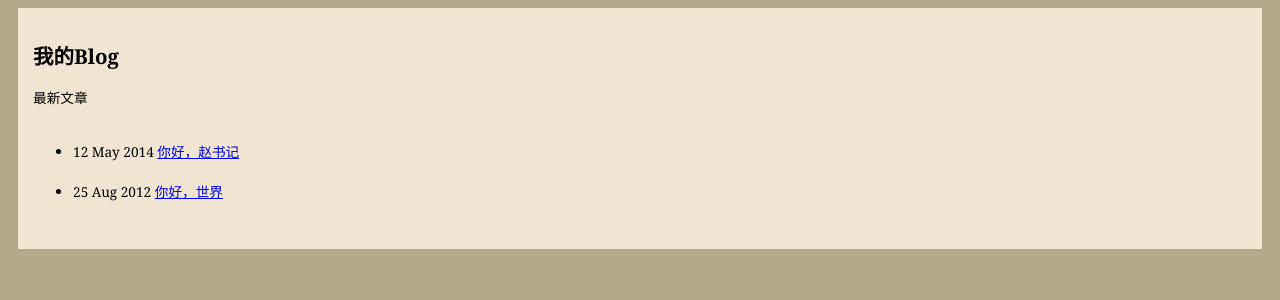
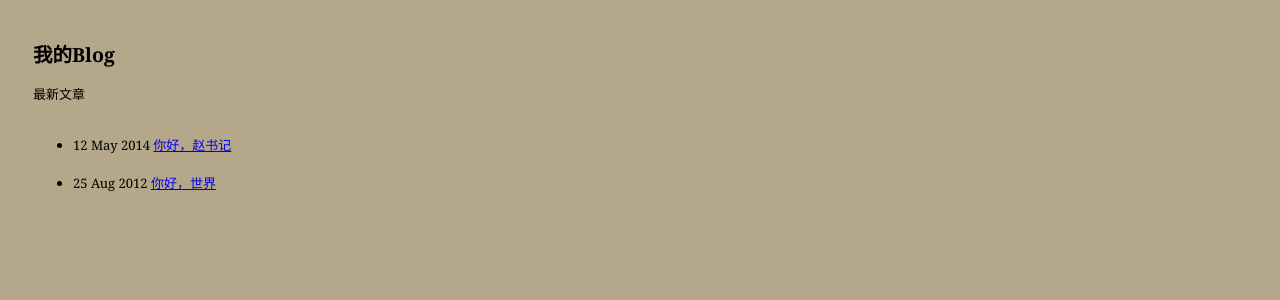
Before and after one commit to Fav/Elusive, a Jekyll site: the page built from index.html, in a window 1280 px wide. Shown: the top 300 px of the page. Built offline with Jekyll 4.4.1, drawn with Linux system fonts in a browser that asks for light colours.

Commit message:
Signed-off-by: fav <f25457@qq.com>

```diff
--- a/_layouts/default.html
+++ b/_layouts/default.html
@@ -11,14 +11,18 @@
 			  margin:           10%,0;
 			}
 			#main {
-			  background:       #efe5d0 url(../images/background.gif) top left;
-			  font-size:        105%;
+			  background-image:	url(../images/background.gif);
+			  background-repeat: repeat-x;
+			  font-size:        100%;
 			  padding:          15px;
 			  margin:           0px 10px 10px 10px;
 			}
 					</style>
 	</head>
 	<body>
+		<div>
+
+		</div>
 		<div id="main">
 			{{ content }}
 		</div>
```
